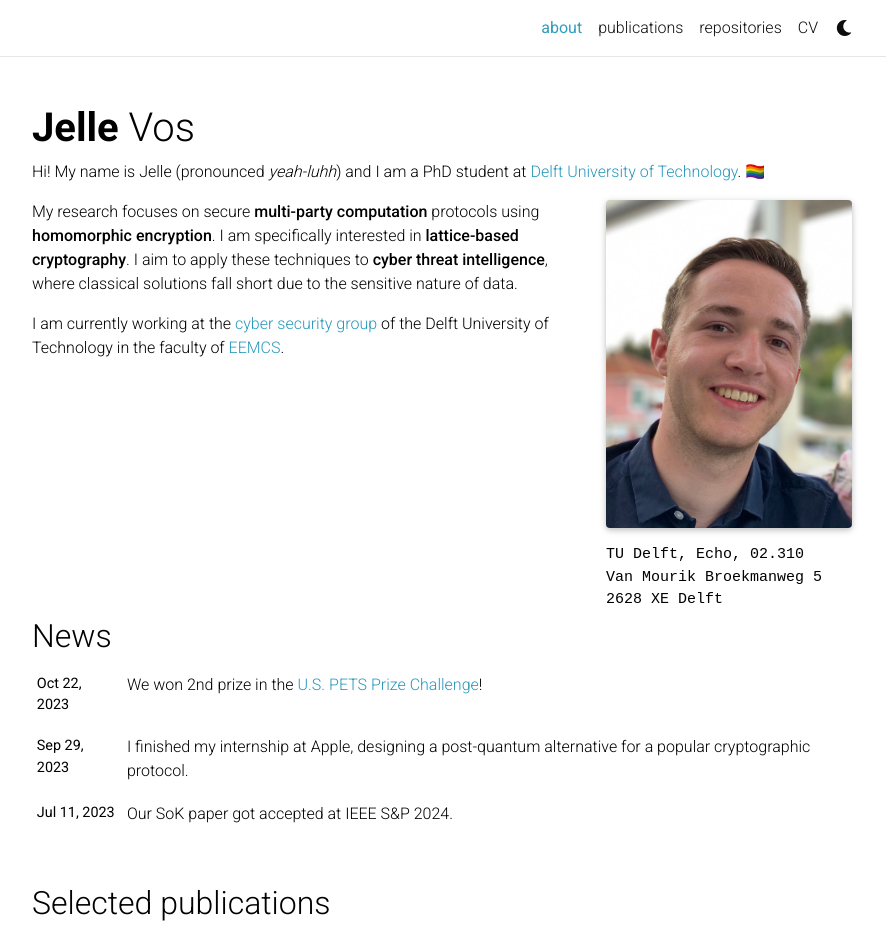
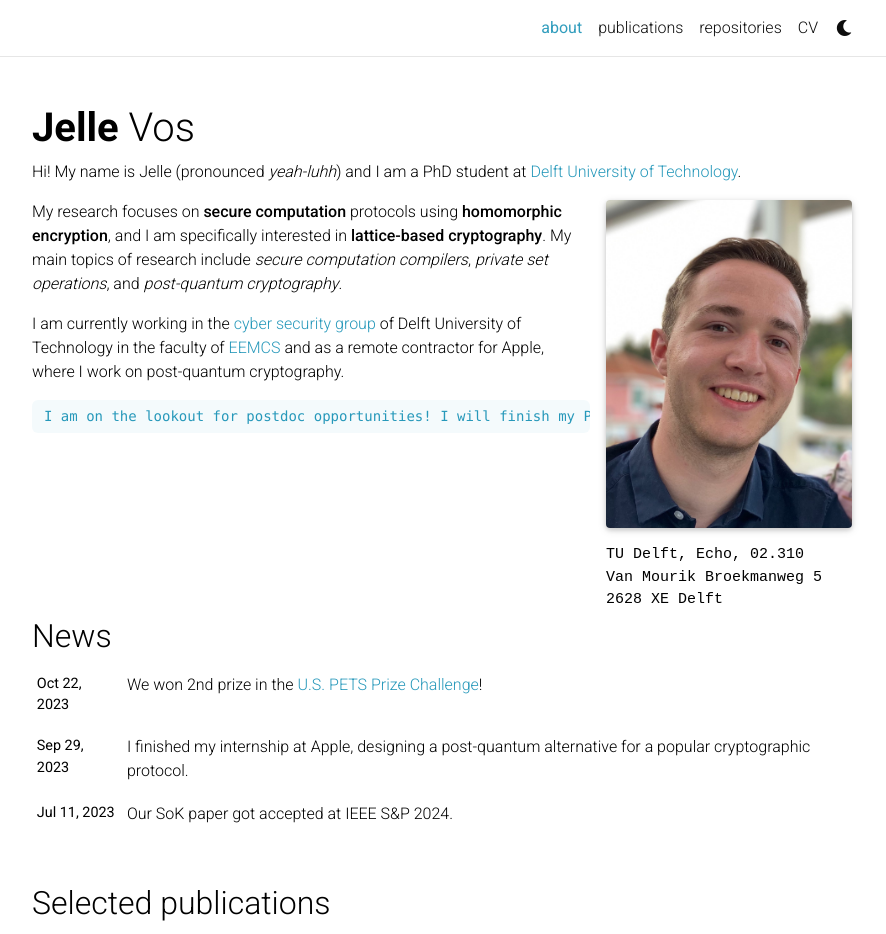
Before and after one commit to jellevos/jellevos.github.io, a Jekyll site: the page built from _pages/about.md, in a window 1280 px wide and 1304 px high, cut to the strip 0-934 px from the top of the window. Shown: the whole strip, without its empty margins (198-1084 px from the left). Built offline with Jekyll 4.4.1, drawn with Linux system fonts in a browser that asks for light colours; full-size pictures stand in for the smaller copies a plugin makes; comment, search, counter and statistics services are not loaded; a style sheet for code colours, icons or effects is not loaded.

Commit message:
Update about.md

````diff
--- a/_pages/about.md
+++ b/_pages/about.md
@@ -2,7 +2,7 @@
 layout: about
 title: about
 permalink: /
-subtitle: Hi! My name is Jelle (pronounced <i>yeah-luhh</i>) and I am a PhD student at <a href='https://www.tudelft.nl/ewi/over-de-faculteit/afdelingen/intelligent-systems/cybersecurity/computational-privacy/people/jelle-vos'>Delft University of Technology</a>. 🏳️‍🌈
+subtitle: Hi! My name is Jelle (pronounced <i>yeah-luhh</i>) and I am a PhD student at <a href='https://www.tudelft.nl/ewi/over-de-faculteit/afdelingen/intelligent-systems/cybersecurity/computational-privacy/people/jelle-vos'>Delft University of Technology</a>.
 
 profile:
   align: right
@@ -18,6 +18,10 @@ selected_papers: true # includes a list of papers marked as "selected={true}"
 social: true  # includes social icons at the bottom of the page
 ---
 
-My research focuses on secure **multi-party computation** protocols using **homomorphic encryption**. I am specifically interested in **lattice-based cryptography**. I aim to apply these techniques to **cyber threat intelligence**, where classical solutions fall short due to the sensitive nature of data.
+My research focuses on **secure computation** protocols using **homomorphic encryption**, and I am specifically interested in **lattice-based cryptography**. My main topics of research include *secure computation compilers*, *private set operations*, and *post-quantum cryptography*.
 
-I am currently working at the [cyber security group](https://www.tudelft.nl/cybersecurity/) of the Delft University of Technology in the faculty of [EEMCS](https://www.tudelft.nl/en/eemcs/).
+I am currently working in the [cyber security group](https://www.tudelft.nl/cybersecurity/) of Delft University of Technology in the faculty of [EEMCS](https://www.tudelft.nl/en/eemcs/) and as a remote contractor for Apple, where I work on post-quantum cryptography.
+
+```
+I am on the lookout for postdoc opportunities! I will finish my PhD at the end of June 2025.
+```
````
